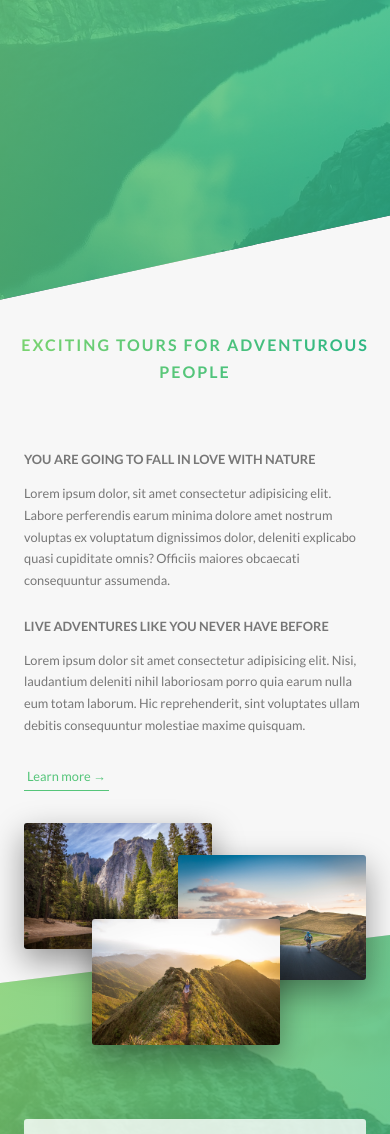
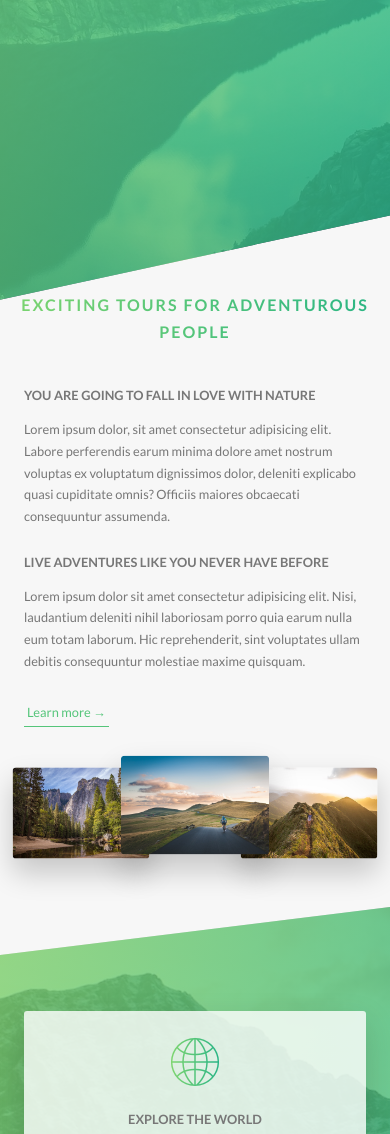
Before and after one commit to ZhaoxiongChen/Natours, a website: page index.html in a window 390 px wide. Shown: the part 502-1636 px from the top of the page. Drawn offline with Linux system fonts and the light colour scheme.

Commit message:
Section 6.58: Writing Media Queries - Layout, About and Features Sections

```diff
--- a/sass/base/_utilities.scss
+++ b/sass/base/_utilities.scss
@@ -8,10 +8,16 @@
 
 .u-margin-bottom-medium{
     margin-bottom: 4rem !important;
+    @include respond(tab-port) {
+        margin-bottom: 3rem !important;
+    }
 }
 
 .u-margin-bottom-big{
     margin-bottom: 8rem !important;
+    @include respond(tab-port) {
+        margin-bottom: 5rem !important;
+    }
 }
 
 .u-margin-top-big {
--- a/sass/components/_composition.scss
+++ b/sass/components/_composition.scss
@@ -11,20 +11,40 @@
         transition: all .2s;
         outline-offset: 2rem;
 
+        @include respond(tab-port) {
+            float: left;
+            position: relative;
+            width: 33.33333%;
+            box-shadow: 0 1.5rem 3rem rgba($color-black, .2);
+        }
+
         &--p1 {
             left: 0;
             top: -2rem;
-
+            @include respond(tab-port) {
+                top: 0;
+                transform: scale(1.2);
+            }
         }
 
         &--p2 {
             right: 0;
             top: 2rem;
+            @include respond(tab-port) {
+                top: -1rem; // Relative to the previous element
+                transform: scale(1.3);
+                z-index: 60;
+            }
         }
 
         &--p3 {
             left: 20%;
             top: 10rem;
+            @include respond(tab-port) {
+                top: 0;
+                left: 0; // Relative to the previous element
+                transform: scale(1.2);
+            }
         }
 
         &:hover {
--- a/sass/components/_feature-box.scss
+++ b/sass/components/_feature-box.scss
@@ -8,6 +8,10 @@
     box-shadow: 0 1.5rem 4rem rgba($color-black, .15);
     transition: transform .3s;
 
+    @include respond(tab-port) {
+        padding: 2rem;
+    }
+
     &__icon {
         font-size: 6rem;
         margin-bottom: .5rem;
@@ -15,6 +19,10 @@
         background-image: linear-gradient(to right, $color-primary-light, $color-primary-dark);
         -webkit-background-clip: text;
         color: transparent;
+
+        @include respond(tab-port) {
+            margin-bottom: 0;
+        }
     }
 
     &:hover {
--- a/sass/layout/_footer.scss
+++ b/sass/layout/_footer.scss
@@ -6,6 +6,12 @@
 
     @include respond(tab-port) {
         padding: 8rem 0;
+    }
+
+    &__logo-box {
+        @include respond(tab-port) {
+            margin-bottom: 6rem;
+        }
     }
 
     &__logo {
--- a/sass/pages/_home.scss
+++ b/sass/pages/_home.scss
@@ -2,6 +2,9 @@
     background-color: $color-grey-light-1;
     padding: 25rem 0;
     margin-top: -20vh; // Move up section to cover the triangle produced by trapezoid (75vh upper, 95vh lower)
+    @include respond(tab-port) {
+        padding: 20rem 0;
+    }
 }
 
 .section-features {
@@ -19,22 +22,38 @@
         transform: skewY(7deg);
     }
 
+    @include respond(tab-port) {
+        padding: 10rem 0;
+    }
+
 }
 
 .section-tours {
     background-color: $color-grey-light-1;
     padding: 25rem 0 15rem 0;
     margin-top: -10rem;
+
+    @include respond(tab-port) {
+        padding: 20rem 0 10rem 0;
+    }
 }
 
 .section-stories {
     padding: 15rem 0;
     position: relative;
+
+    @include respond(tab-port) {
+        padding: 10rem 0;
+    }
 }
 
 .section-book {
     padding: 15rem 0;
     background-image: linear-gradient(to right bottom, $color-primary-light, $color-primary-dark);
+
+    @include respond(tab-port) {
+        padding: 10rem 0;
+    }
 }
 
 .book {
```
Also changed, not shown: css/style.css.
